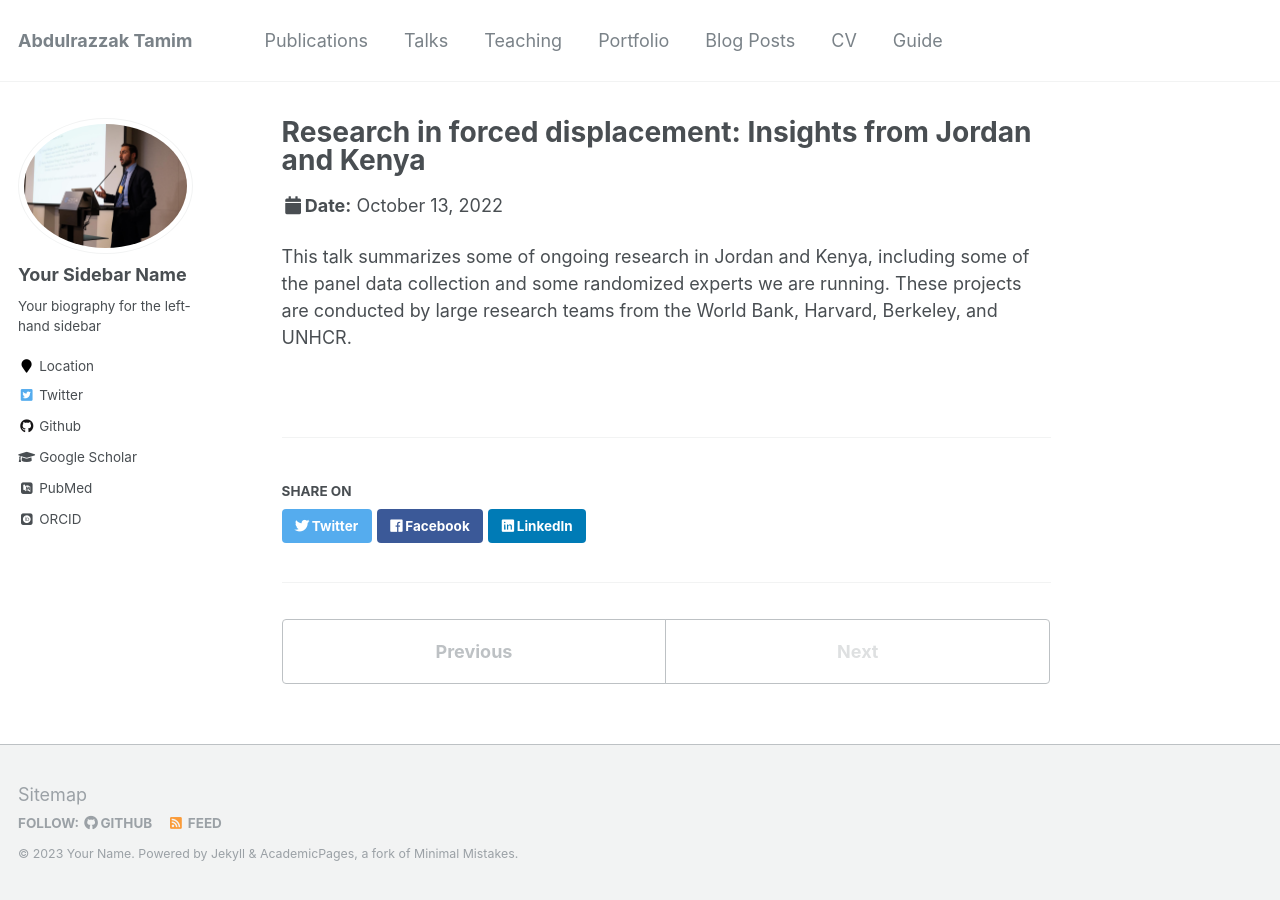
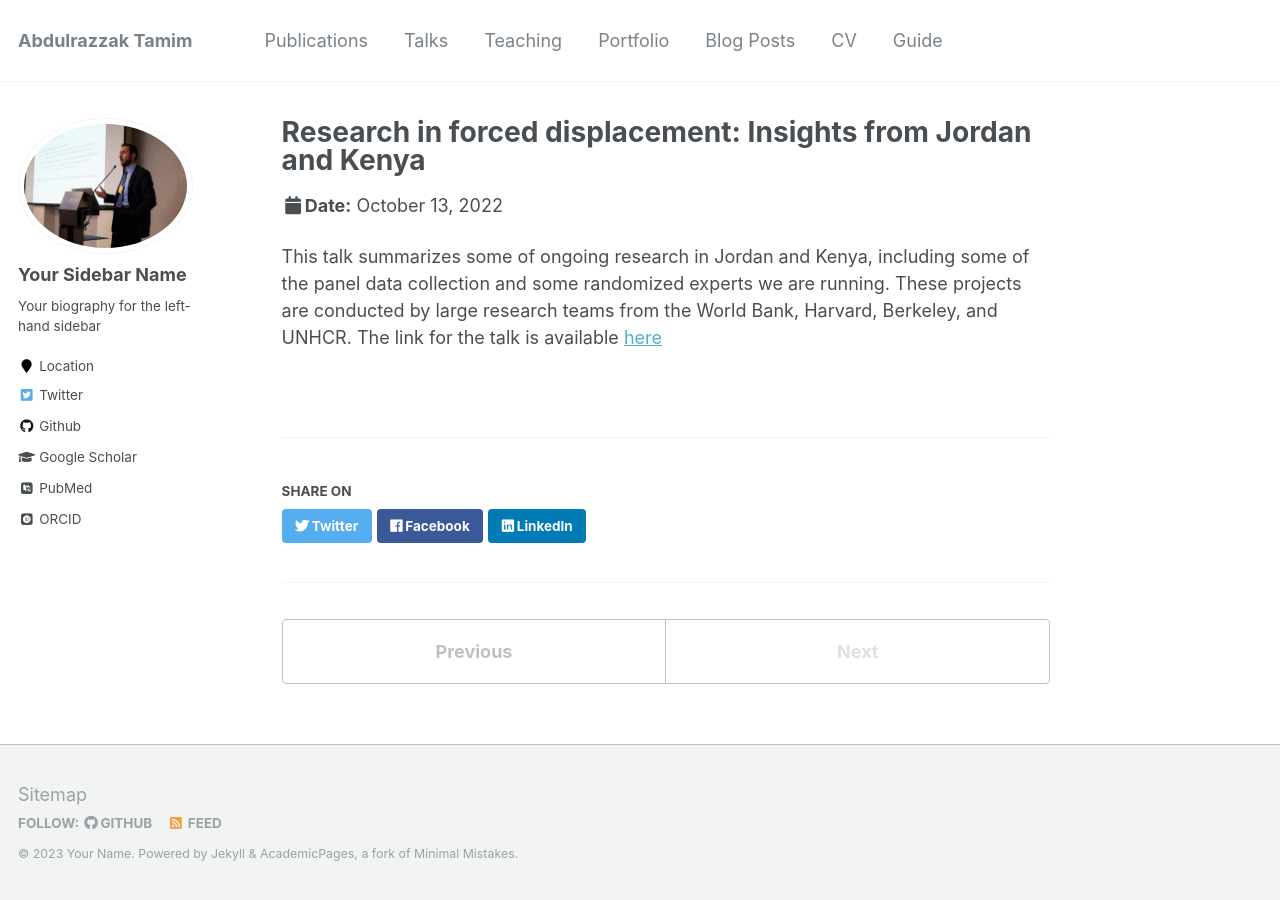
Before and after one commit to AbdulrazzakTamim/abdulrazzaktamim.github.io, a Jekyll site: the page built from _talks/2012-03-01-talk-1.md, in a window 1280 px wide. Built offline with Jekyll 4.4.1, drawn with Linux system fonts in a browser that asks for light colours; some web fonts are replaced.

Commit message:
Update 2012-03-01-talk-1.md

```diff
--- a/_talks/2012-03-01-talk-1.md
+++ b/_talks/2012-03-01-talk-1.md
@@ -2,10 +2,11 @@
 title: "Research in forced displacement: Insights from Jordan and Kenya"
 collection: talks
 type: "Talk"
-permalink: https://youtu.be/VOC_--aNS0g?t=908
+permalink: talk-2022-10-13
 venue: "Center for Effective Global Action, UC Berkeley"
 date: 2022-10-13
 location: "Berkeley, California"
 ---
 
 This talk summarizes some of ongoing research in Jordan and Kenya, including some of the panel data collection and some randomized experts we are running. These projects are conducted by large research teams from the World Bank, Harvard, Berkeley, and UNHCR.
+The link for the talk is available [here](https://youtu.be/VOC_--aNS0g?t=908)
```
